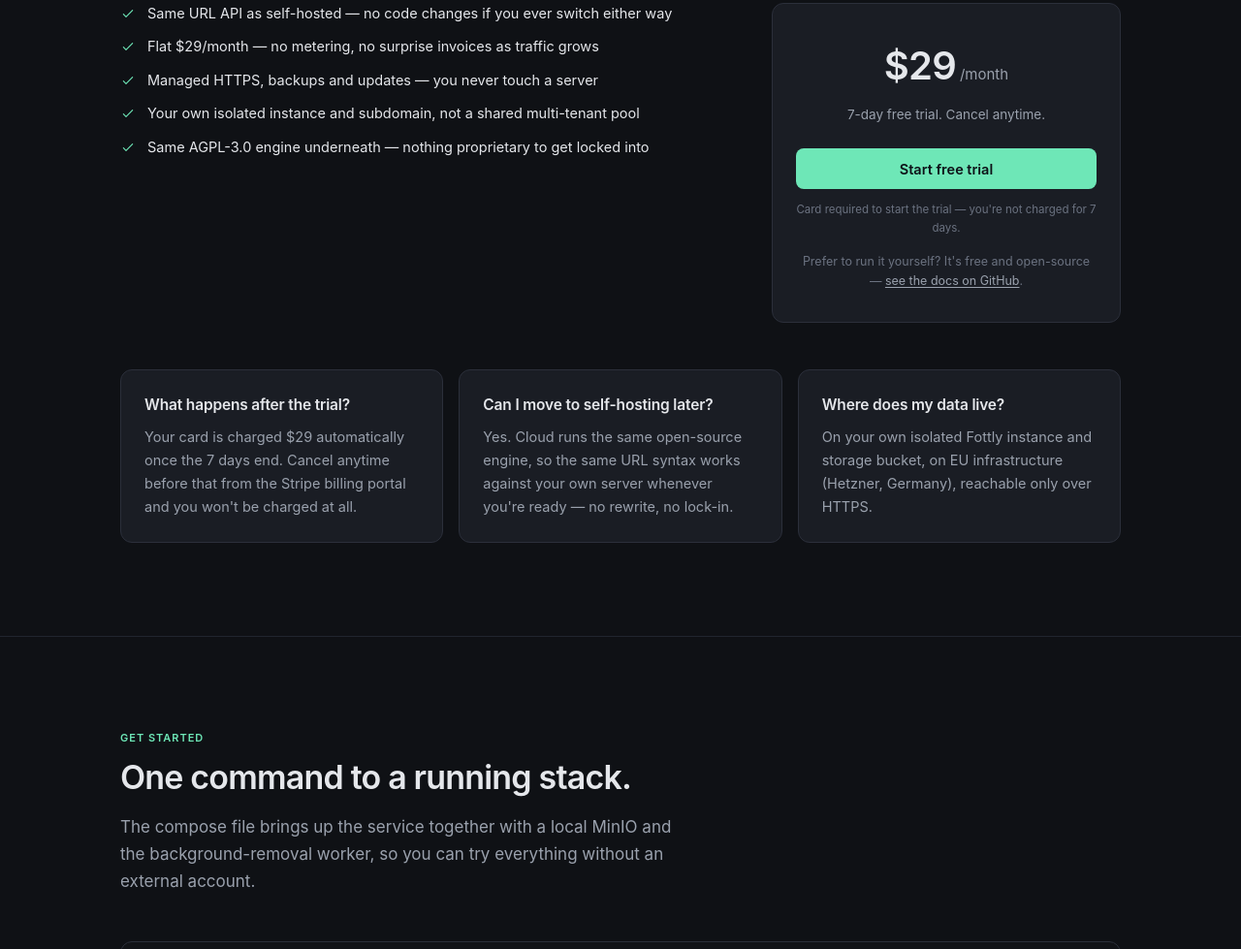
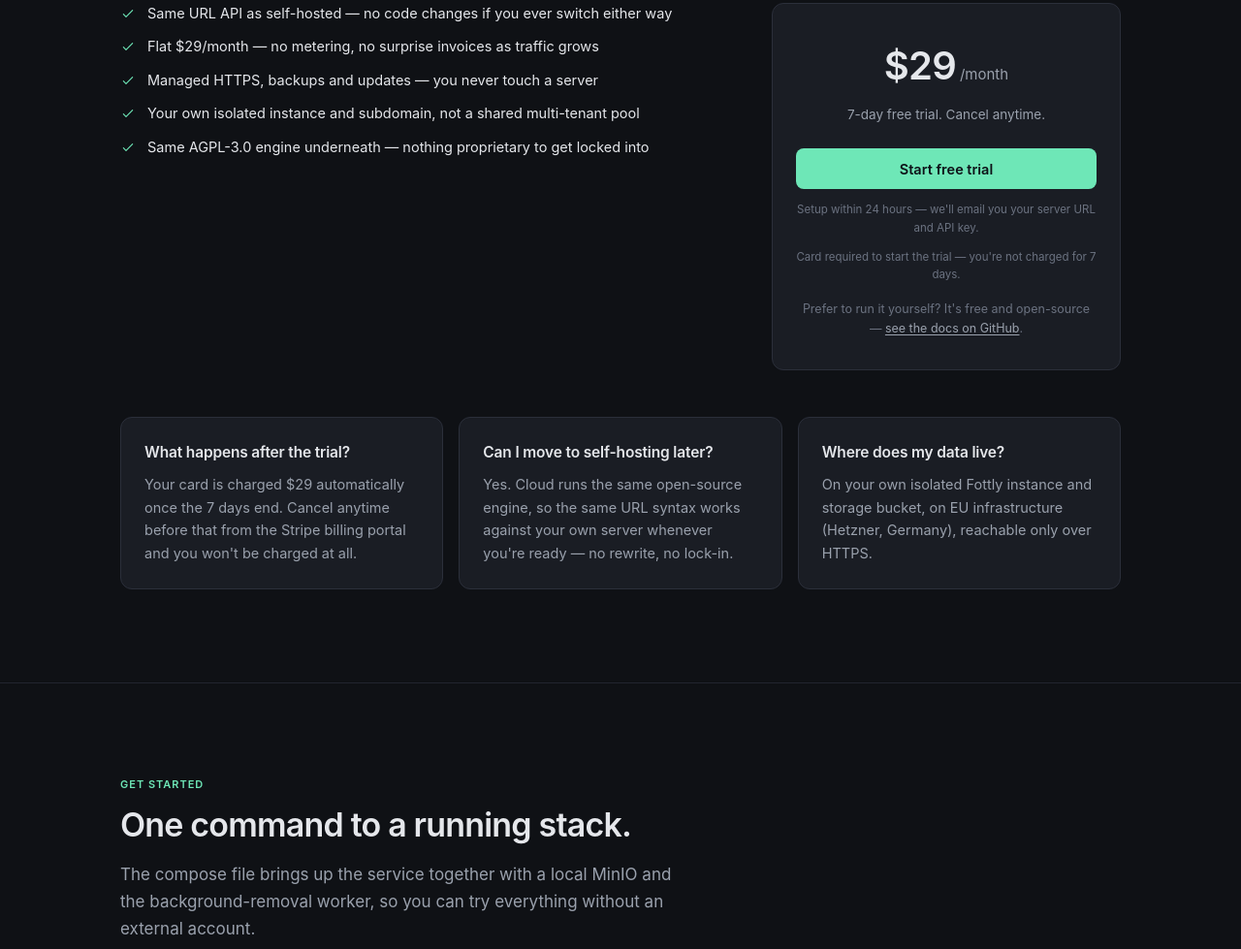
Before and after one commit to Noah-1919/Fottly, a website: page landing.html in a window 1280 px wide. Shown: the part 5312-6291 px from the top of the page at 97% size. Drawn offline with Linux system fonts and the light colour scheme.

Commit message:
Add setup-time note under the Fottly Cloud CTA

```diff
--- a/landing.html
+++ b/landing.html
@@ -831,6 +831,7 @@
         </div>
         <p class="cloud-price-note">7-day free trial. Cancel anytime.</p>
         <a href="https://buy.stripe.com/aFa8wQfo4dHgexUdVAbII00" target="_blank" rel="noopener noreferrer" class="btn btn-primary" style="width:100%;">Start free trial</a>
+        <p class="cloud-fine">Setup within 24 hours — we'll email you your server URL and API key.</p>
         <p class="cloud-fine">Card required to start the trial — you're not charged for 7 days.</p>
         <p class="cloud-alt">Prefer to run it yourself? It's free and open-source — <a href="https://github.com/Noah-1919/Fottly">see the docs on GitHub</a>.</p>
       </div>
```
Also changed, not shown: public/index.html (+1 -0 lines).
